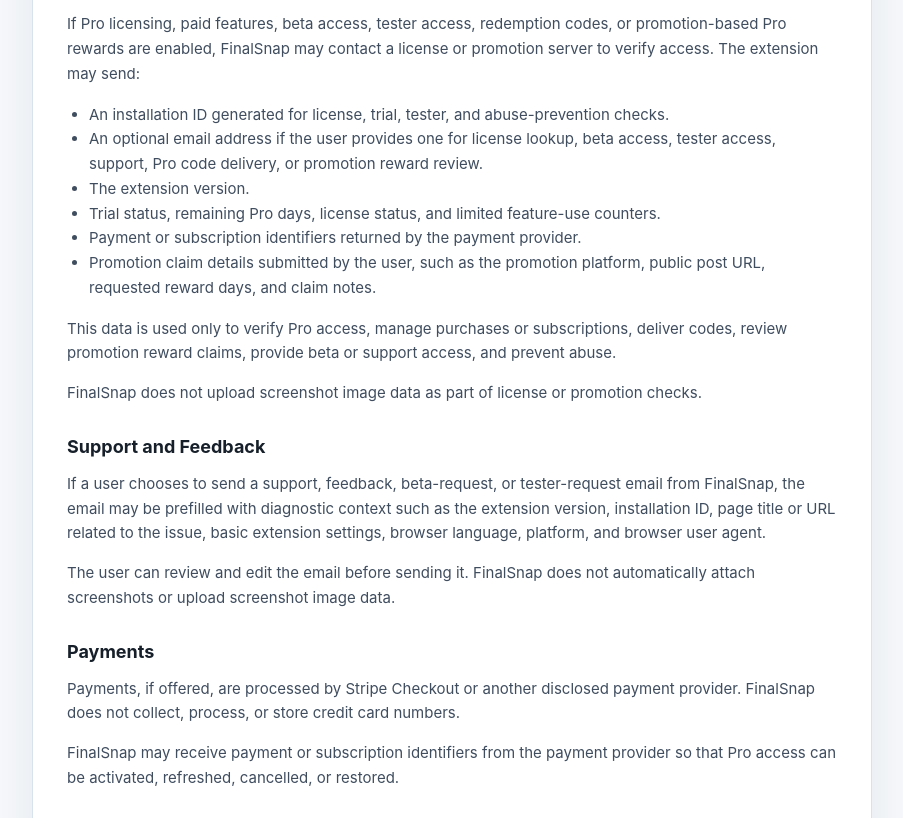
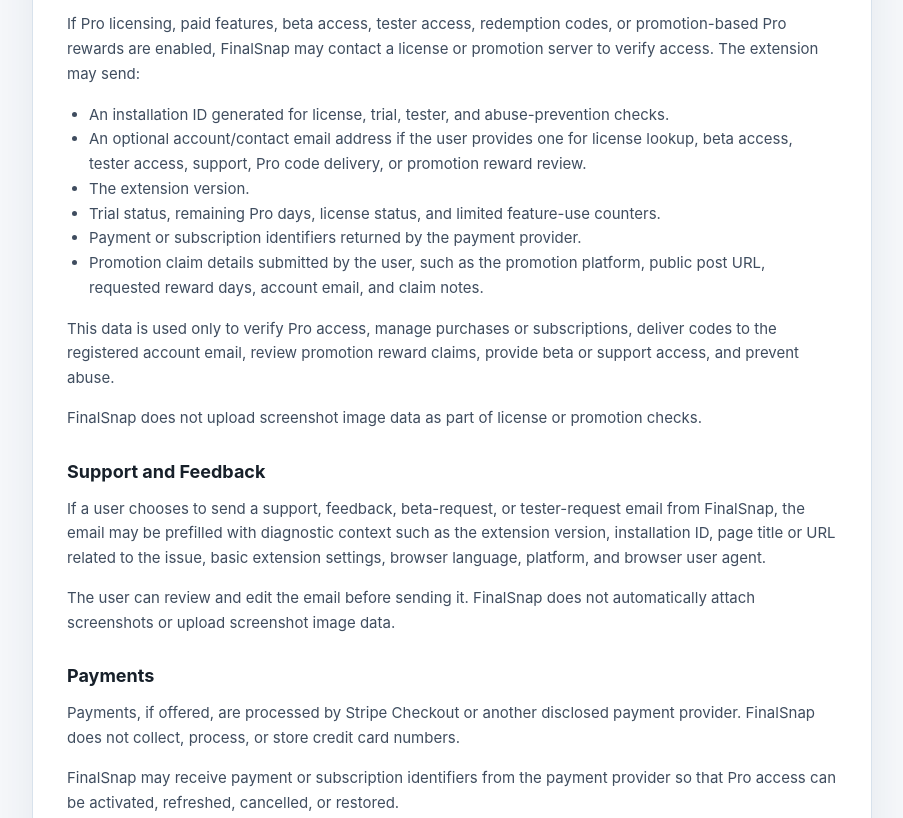
Before and after one commit to HummingbirdTeam/finalsnap, a plain HTML site: page privacy.html in a window 1280 px wide. Shown: the part 902-1720 px from the top of the page, without its empty margins (188-1091 px from the left). Drawn offline with Linux system fonts and the light colour scheme.

Commit message:
Update promotion account email privacy wording

```diff
--- a/privacy.html
+++ b/privacy.html
@@ -139,16 +139,17 @@
         </p>
         <ul>
           <li>An installation ID generated for license, trial, tester, and abuse-prevention checks.</li>
-          <li>An optional email address if the user provides one for license lookup, beta access, tester access, support, Pro code delivery, or promotion reward review.</li>
+          <li>An optional account/contact email address if the user provides one for license lookup, beta access, tester access, support, Pro code delivery, or promotion reward review.</li>
           <li>The extension version.</li>
           <li>Trial status, remaining Pro days, license status, and limited feature-use counters.</li>
           <li>Payment or subscription identifiers returned by the payment provider.</li>
-          <li>Promotion claim details submitted by the user, such as the promotion platform, public post URL, requested reward days, and claim notes.</li>
+          <li>Promotion claim details submitted by the user, such as the promotion platform, public post URL, requested reward days, account email, and claim notes.</li>
         </ul>
         <p>
           This data is used only to verify Pro access, manage purchases or
-          subscriptions, deliver codes, review promotion reward claims, provide
-          beta or support access, and prevent abuse.
+          subscriptions, deliver codes to the registered account email, review
+          promotion reward claims, provide beta or support access, and prevent
+          abuse.
         </p>
         <p>
           FinalSnap does not upload screenshot image data as part of license or
@@ -273,8 +274,8 @@
         </ul>
         <p>
           Users can request deletion of support, beta, tester, license, or
-          promotion records associated with an email address by contacting FinalSnap
-          at the address below.
+          promotion records associated with an account/contact email address by
+          contacting FinalSnap at the address below.
         </p>
 
         <h2>Data Retention</h2>
```
Also changed, not shown: 1 other file.
